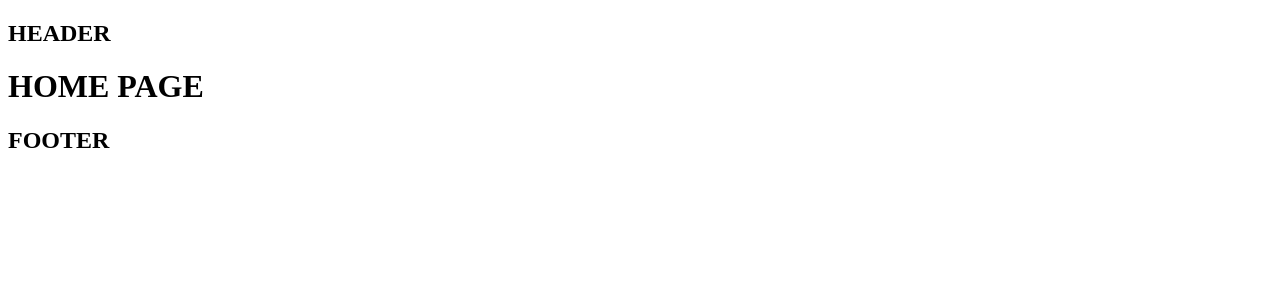
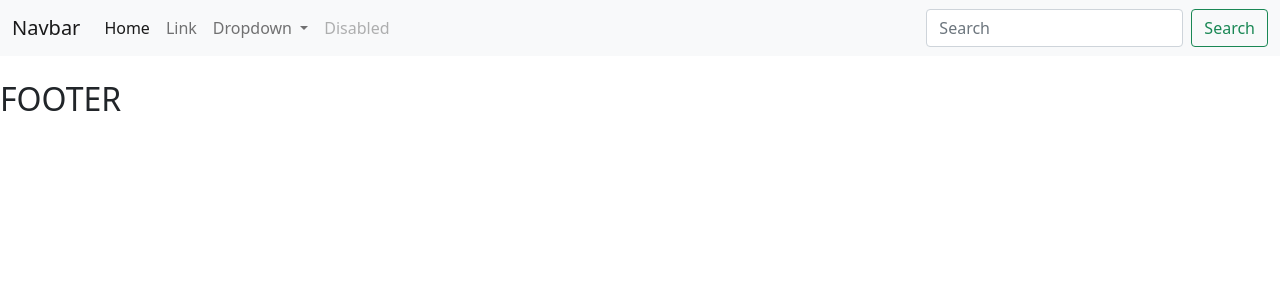
Before and after one commit to khai2001az/project__nodejs, a Node server app: page / in a window 1280 px wide. Shown: the top 300 px of the page. Run offline with Node 20, Linux system fonts and the light colour scheme; data that the repository does not hold is empty; some libraries are stand-ins or nearby versions.

Commit message:
https://github.com/khai2001az/project__nodejs.git

```diff
--- /dev/null
+++ b/src/app/controllers/SiteController.js
@@ -0,0 +1,20 @@
+const Toy = require('../models/Toy');
+
+
+class SiteController {
+
+    //[GET]
+    index(req, res, next){
+        Toy.find({})
+        .then(toys => {
+
+            toys=toys.map(toys => toys.toObject())
+            res.render('home', {toys});
+        })
+        .catch(next);
+
+        // ;
+    }
+}
+
+module.exports = new SiteController;
--- a/src/index.js
+++ b/src/index.js
@@ -5,8 +5,24 @@ const handlebars = require('express-handlebars')
 const path = require('path');
 const app = express();
 
+const route = require('./routes');
+
+const db=require('./config/db')
+
+//connect to db
+db.connect();
+
 //http logger
 app.use(morgan('combined'));
+
+//public
+app.use(express.static(path.join(__dirname, 'public')));
+
+app.use(express.urlencoded({
+  extended: true
+}));
+app.use(express.json());
+
 
 //templae engine
 app.engine('hbs', handlebars({
@@ -15,12 +31,12 @@ app.engine('hbs', handlebars({
 app.set('view engine', 'hbs');
 app.set('views', path.join(__dirname, 'resource/views'));
 
-app.get('/', (req, res) => {
-  res.render('home');
-})
+//Router
+route(app);
 
 
+//listent port
 const PORT = process.env.PORT || 3000;
 app.listen(PORT, () => {
-  console.log(`Example app listening at http://localhost:${PORT}`)
+  console.log(`App listening at http://localhost:${PORT}`)
 })
--- a/src/resource/views/home.hbs
+++ b/src/resource/views/home.hbs
@@ -1 +1,23 @@
-<h1>HOME PAGE</h1>
+<div class="mt-4">
+    <div class="row">
+        {{#each toys}}
+        <div class="col-sm-6 col-lg-3">
+            <div class="card">
+                <a href="/toys/{{this.slug}}">
+                    <img src="{{this.img}}" class="card-img-top">
+                </a>
+
+                <div class="card-body">
+                    <a href="/toys/{{this.slug}}">
+                        <h5 class="card-title">{{this.name}}</h5>
+                    </a>
+
+                    <p class="card-text">{{this.description}}</p>
+                    <a href="/toys/{{this.slug}}"><a href="#" class="btn btn-primary">Buy</a></a>
+
+                </div>
+            </div>
+        </div>
+        {{/each}}
+    </div>
+</div>
--- a/src/resource/views/layouts/main.hbs
+++ b/src/resource/views/layouts/main.hbs
@@ -1,23 +1,31 @@
-<!doctype html>
-<html>
+<!DOCTYPE html>
+<html lang="en">
 
 <head>
-    <meta charset="utf-8" />
-    <title></title>
+    <meta charset="UTF-8">
+    <meta http-equiv="X-UA-Compatible" content="IE=edge">
+    <meta name="viewport" content="width=device-width, initial-scale=1.0">
+    <link href="https://cdn.jsdelivr.net/npm/bootstrap@5.0.1/dist/css/bootstrap.min.css" rel="stylesheet" integrity="sha384-+0n0xVW2eSR5OomGNYDnhzAbDsOXxcvSN1TPprVMTNDbiYZCxYbOOl7+AMvyTG2x" crossorigin="anonymous">
+    <link rel="stylesheet" href="/css/app.css">
+    <title>Document</title>
 </head>
 
 <body>
+    {{!-- app --}}
     <div class="app">
+        {{!-- header --}}
+        {{>header}}
 
-            {{> header}}
-
-
-        <div class="container">
-            {{{body}}}
+        {{!-- body --}}
+        <div class="container">{{{body}}}
         </div>
 
+        {{!-- footer --}}
+        {{>footer}}
+    </div>
+<script src="https://cdn.jsdelivr.net/npm/bootstrap@5.0.1/dist/js/bootstrap.bundle.min.js" integrity="sha384-gtEjrD/SeCtmISkJkNUaaKMoLD0//ElJ19smozuHV6z3Iehds+3Ulb9Bn9Plx0x4" crossorigin="anonymous"></script>
+<script src="https://cdn.jsdelivr.net/npm/@popperjs/core@2.9.2/dist/umd/popper.min.js" integrity="sha384-IQsoLXl5PILFhosVNubq5LC7Qb9DXgDA9i+tQ8Zj3iwWAwPtgFTxbJ8NT4GN1R8p" crossorigin="anonymous"></script>
+<script src="https://cdn.jsdelivr.net/npm/bootstrap@5.0.1/dist/js/bootstrap.min.js" integrity="sha384-Atwg2Pkwv9vp0ygtn1JAojH0nYbwNJLPhwyoVbhoPwBhjQPR5VtM2+xf0Uwh9KtT" crossorigin="anonymous"></script>
+</body>
 
-            {{> footer}}
-
-    </div>
-</body>
+</html>
--- a/src/resource/views/partials/header.hbs
+++ b/src/resource/views/partials/header.hbs
@@ -1 +1,36 @@
-<h2>HEADER</h2>
+<nav class="navbar navbar-expand-lg navbar-light bg-light">
+  <div class="container-fluid">
+    <a class="navbar-brand" href="#">Navbar</a>
+    <button class="navbar-toggler" type="button" data-bs-toggle="collapse" data-bs-target="#navbarSupportedContent" aria-controls="navbarSupportedContent" aria-expanded="false" aria-label="Toggle navigation">
+      <span class="navbar-toggler-icon"></span>
+    </button>
+    <div class="collapse navbar-collapse" id="navbarSupportedContent">
+      <ul class="navbar-nav me-auto mb-2 mb-lg-0">
+        <li class="nav-item">
+          <a class="nav-link active" aria-current="page" href="#">Home</a>
+        </li>
+        <li class="nav-item">
+          <a class="nav-link" href="#">Link</a>
+        </li>
+        <li class="nav-item dropdown">
+          <a class="nav-link dropdown-toggle" href="#" id="navbarDropdown" role="button" data-bs-toggle="dropdown" aria-expanded="false">
+            Dropdown
+          </a>
+          <ul class="dropdown-menu" aria-labelledby="navbarDropdown">
+            <li><a class="dropdown-item" href="#">Action</a></li>
+            <li><a class="dropdown-item" href="#">Another action</a></li>
+            <li><hr class="dropdown-divider"></li>
+            <li><a class="dropdown-item" href="#">Something else here</a></li>
+          </ul>
+        </li>
+        <li class="nav-item">
+          <a class="nav-link disabled" href="#" tabindex="-1" aria-disabled="true">Disabled</a>
+        </li>
+      </ul>
+      <form class="d-flex">
+        <input class="form-control me-2" type="search" placeholder="Search" aria-label="Search">
+        <button class="btn btn-outline-success" type="submit">Search</button>
+      </form>
+    </div>
+  </div>
+</nav>
```
Also changed, not shown: package.json (+8 -1 lines), src/app/controllers/NewsController.js (added, +17 -0 lines), src/app/controllers/ToyController.js (added, +17 -0 lines), src/app/models/Toy.js (added, +14 -0 lines), src/config/db/index.js (added, +18 -0 lines), src/resource/views/toys/show.hbs (added, +13 -0 lines), src/routes/index.js (added, +11 -0 lines), src/routes/news.js (added, +8 -0 lines), src/routes/site.js (added, +8 -0 lines), src/routes/toys.js (added, +9 -0 lines), src/util/mongoose.js (added, +8 -0 lines), src/public/css/app.css (added), src/resource/scss/app.scss (added), src/resource/views/news.hbs (added), 1 other file.
